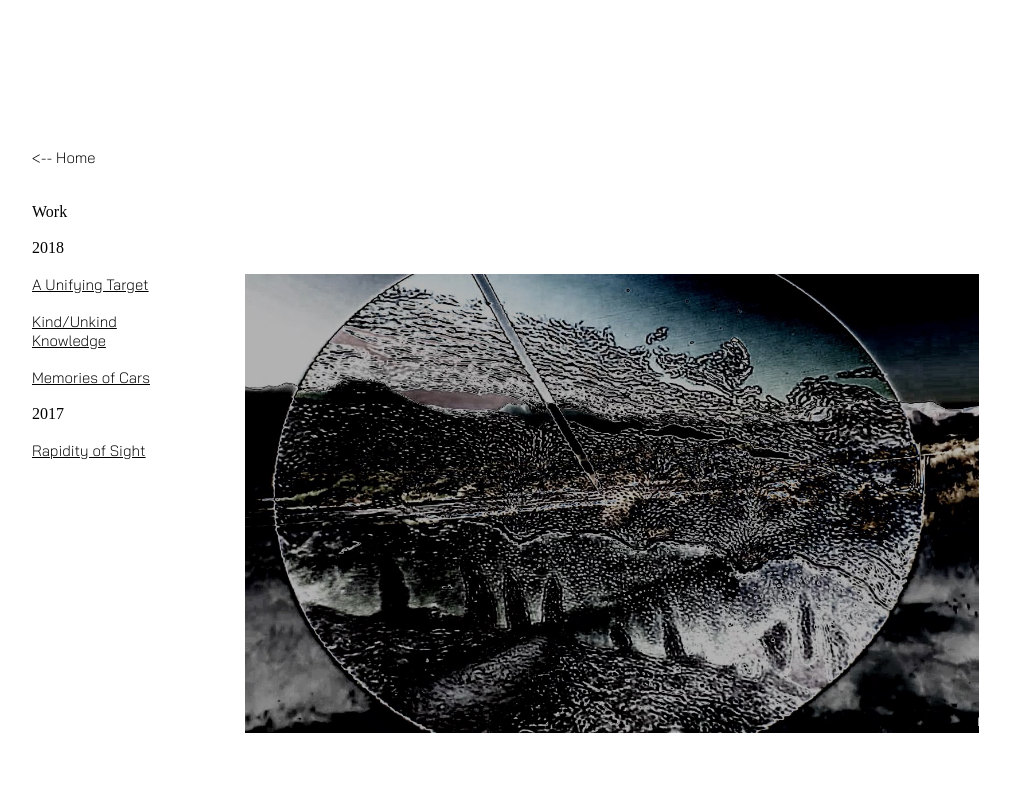
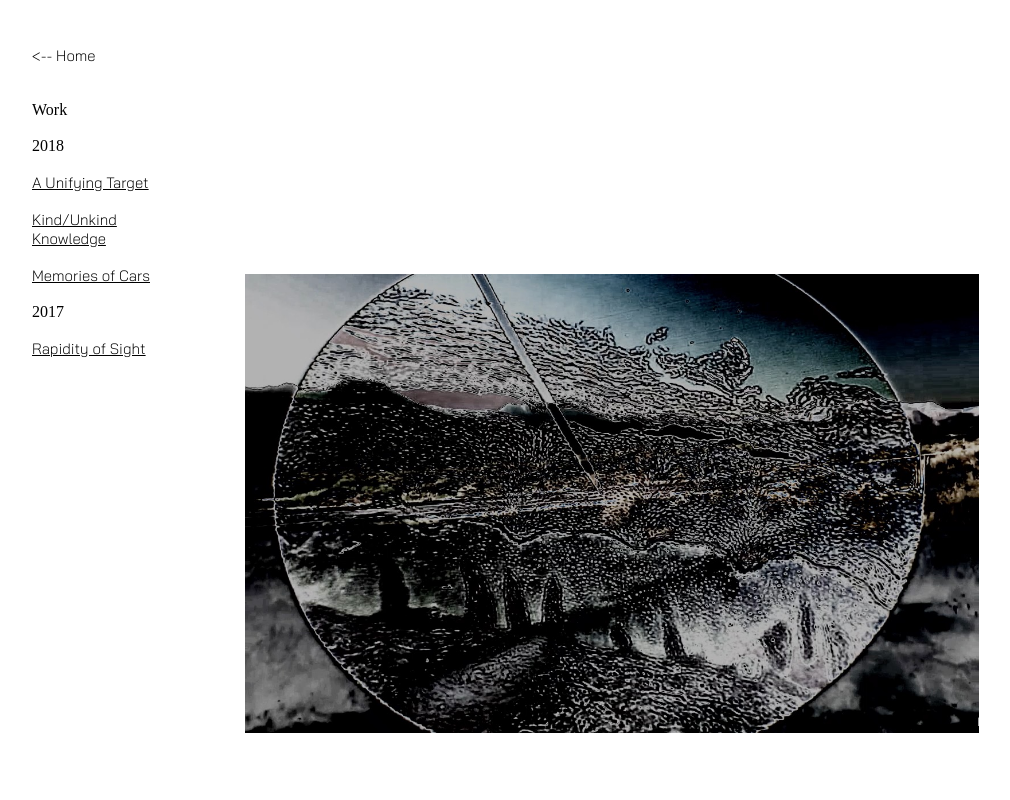
Before and after one commit to hisbmitchell/hmitchellinfo, a plain HTML site: page work.html in a window 1280 px wide. Shown: the top 800 px of the page, without its empty margins (48-1058 px from the left). Drawn offline with Linux system fonts and the light colour scheme.

Commit message:
Update styles.css

```diff
--- a/styles.css
+++ b/styles.css
@@ -124,8 +124,8 @@ ul {
     top: 20px;
     left: 80px;
     overflow-x: hidden;
-    padding: 8px 0;
-    padding-top: 10%;
+    padding: 0 0 0 0;
+    padding-top: 2%;
 
 }
 
```
